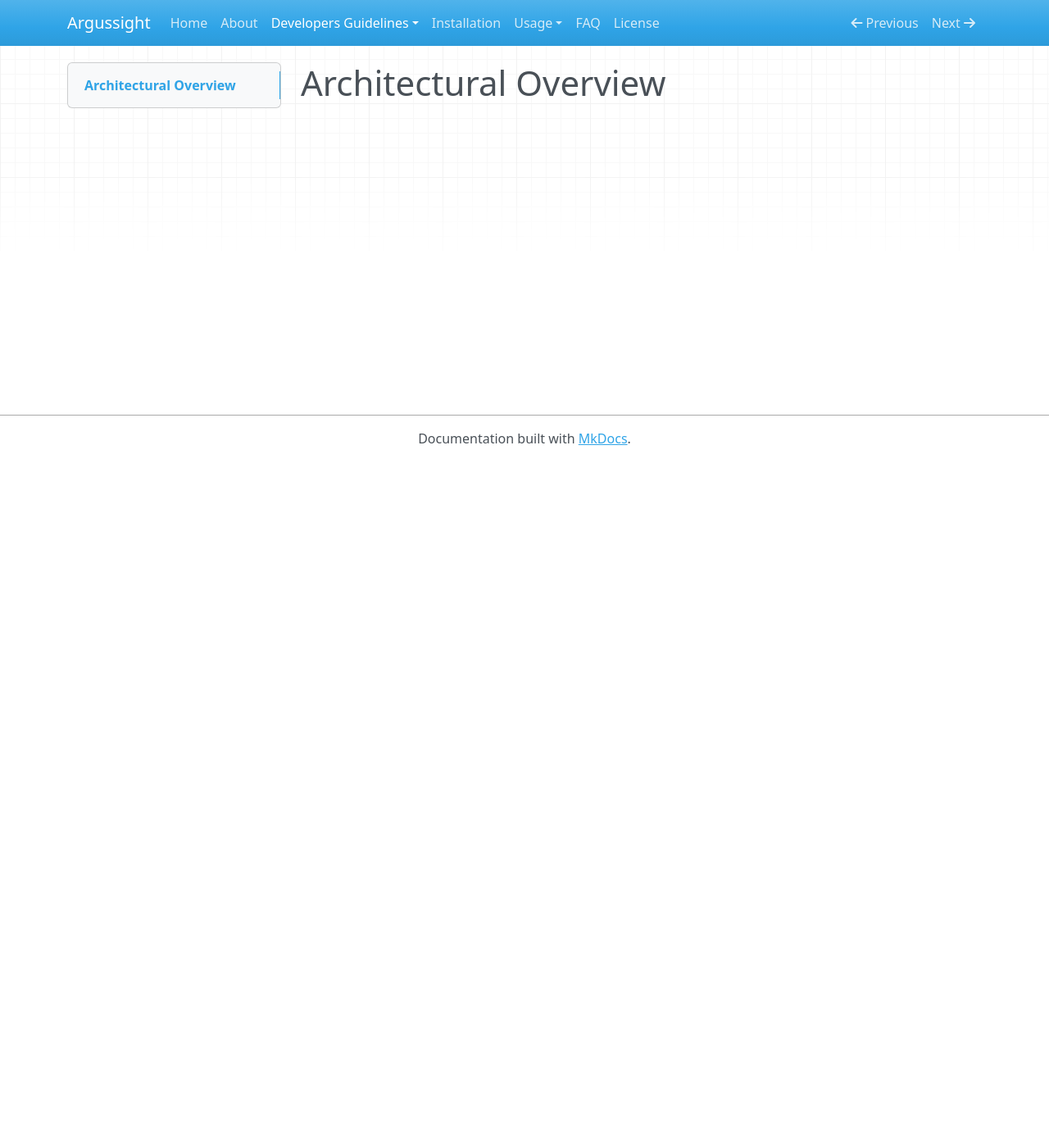
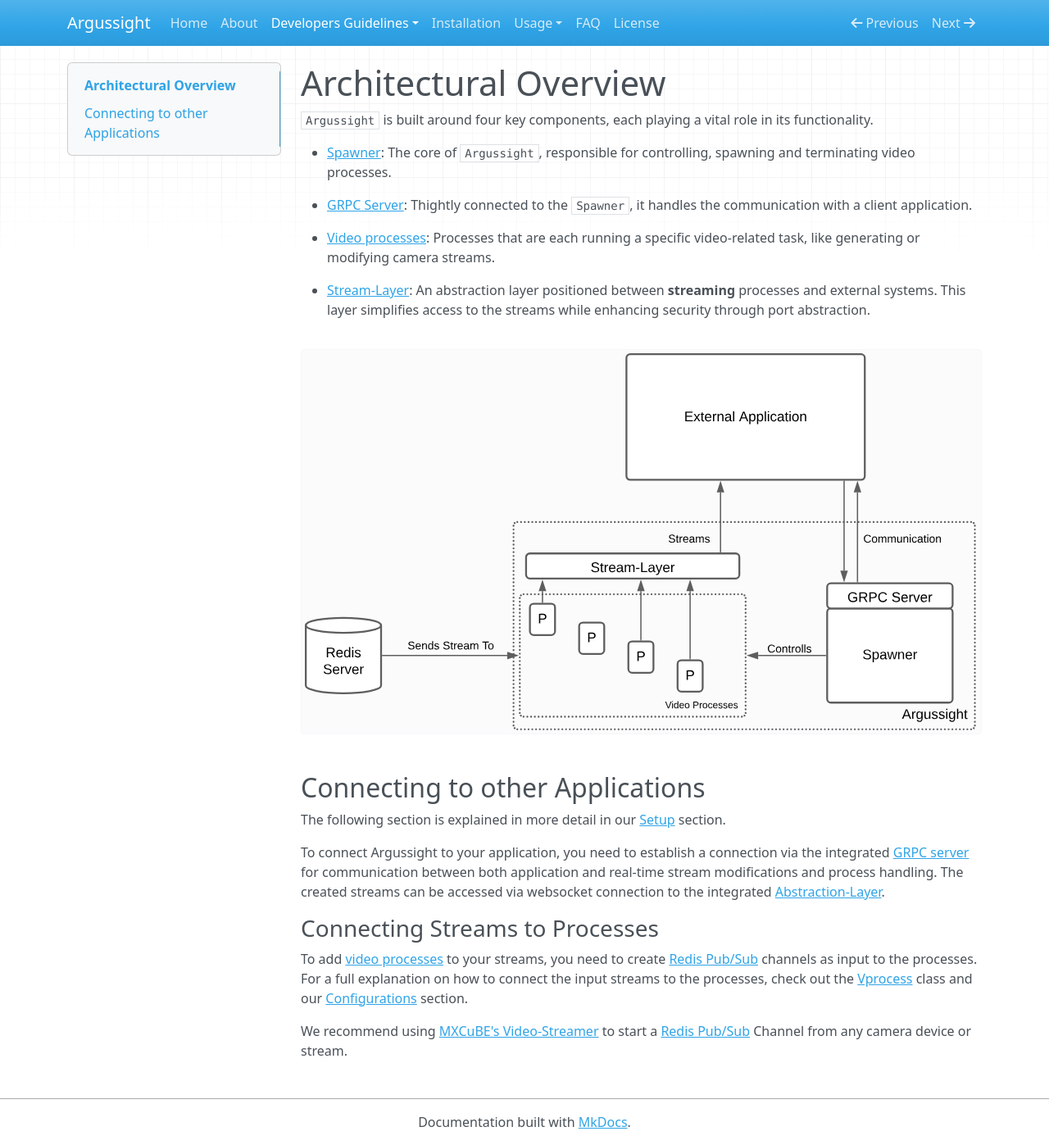
Before and after one commit to walesch-yan/argussight, an MkDocs documentation site: the page built from docs/devs/overview.md, in a window 1280 px wide and 1397 px high. Shown: the whole window at 82% size. Built offline with MkDocs 1.6.1, drawn with Linux system fonts in a browser that asks for light colours; nearby versions of some CDN libraries.

Commit message:
added architecture section

```diff
--- a/docs/devs/overview.md
+++ b/docs/devs/overview.md
@@ -1 +1,25 @@
 # Architectural Overview
+
+`Argussight` is built around four key components, each playing a vital role in its functionality.
+
+- [Spawner](./spawner.md): The core of `Argussight`, responsible for controlling, spawning and terminating video processes.
+
+- [GRPC Server](../usage/grpc.md): Thightly connected to the `Spawner`, it handles the communication with a client application.
+
+- [Video processes](../usage/processes.md): Processes that are each running a specific video-related task, like generating or modifying camera streams.
+
+- [Stream-Layer](./video-layer.md): An abstraction layer positioned between **streaming** processes and external systems. This layer simplifies access to the streams while enhancing security through port abstraction.
+
+![Argussight Overview](../images/Overview.svg)
+
+## Connecting to other Applications
+
+The following section is explained in more detail in our [Setup](../usage/setup.md) section.
+
+To connect Argussight to your application, you need to establish a connection via the integrated [GRPC server](../usage/grpc.md) for communication between both application and real-time stream modifications and process handling. The created streams can be accessed via websocket connection to the integrated [Abstraction-Layer](./video-layer.md).
+
+### Connecting Streams to Processes
+
+To add [video processes](../usage/processes.md) to your streams, you need to create [Redis Pub/Sub](https://redis.io/docs/latest/develop/interact/pubsub/) channels as input to the processes. For a full explanation on how to connect the input streams to the processes, check out the [Vprocess](./vprocess.md) class and our [Configurations](../usage/configurations.md) section.
+
+We recommend using [MXCuBE's Video-Streamer](https://github.com/mxcube/video-streamer) to start a [Redis Pub/Sub](https://redis.io/docs/latest/develop/interact/pubsub/) Channel from any camera device or stream.
```
